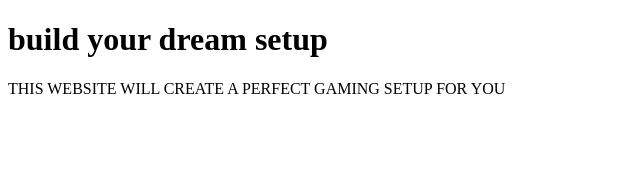
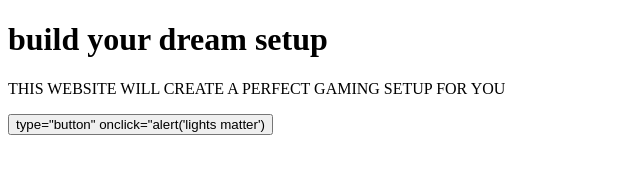
Before and after one commit to aa9472/gaming-setup-website, a plain HTML site: page index.html in a window 1280 px wide. Shown: the whole page, without its empty margins (0-640 px from the left). Drawn offline with Linux system fonts and the light colour scheme.

Commit message:
Update index.html

```diff
--- a/index.html
+++ b/index.html
@@ -14,5 +14,7 @@
 </style>
   <body>
   <p>THIS WEBSITE WILL CREATE A PERFECT GAMING SETUP FOR YOU</p>
+    <button> type="button"
+    onclick="alert('lights matter')</button>
   </body>
 </html>
```
